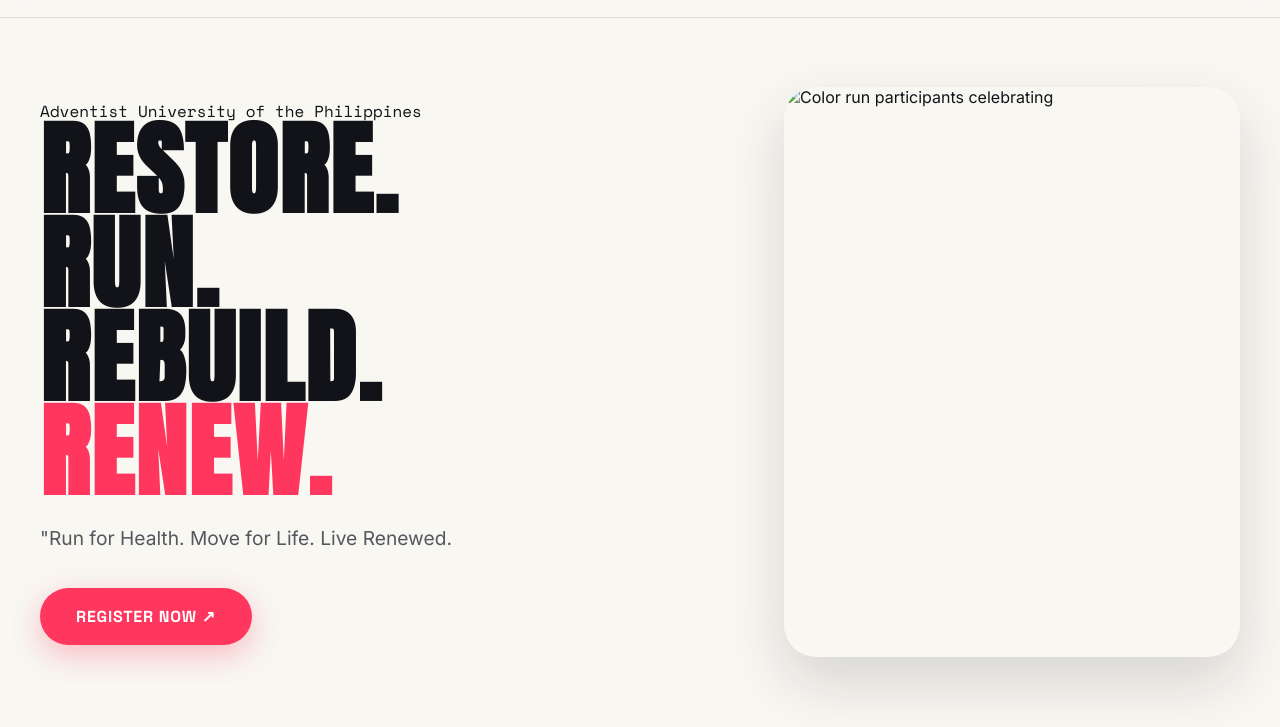
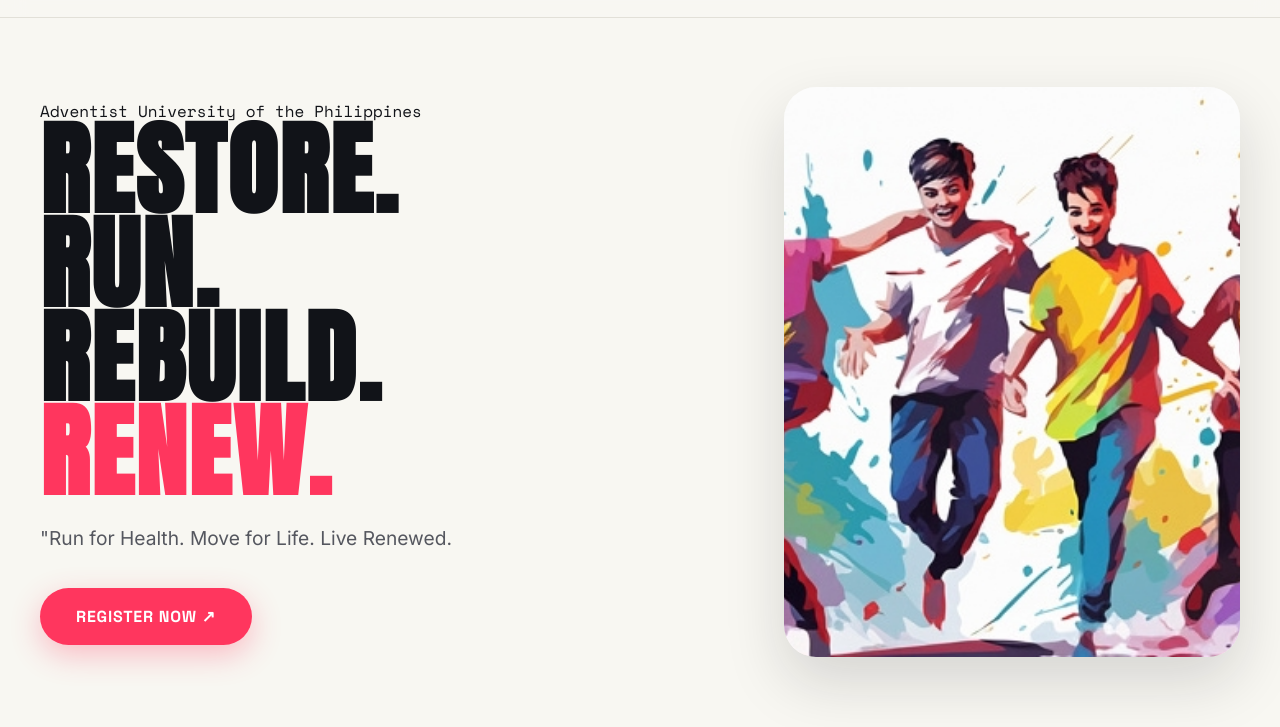
Before and after one commit to joshualancebrent-dot/colorrun, a plain HTML site: page index.html in a window 1280 px wide. Shown: the part 73-800 px from the top of the page. Drawn offline with nearby package versions, Linux system fonts and the light colour scheme.

Commit message:
Update index.html

```diff
--- a/index.html
+++ b/index.html
@@ -285,7 +285,7 @@
         <a href="registration.html" class="btn-primary font-heading">Register Now ↗</a>
       </div>
       <div class="hero-image-wrap">
-        <img src="main.png" alt="Color run participants celebrating">
+        <img src="images/main.png" alt="Color run participants celebrating">
       </div>
     </div>
   </section>
```
